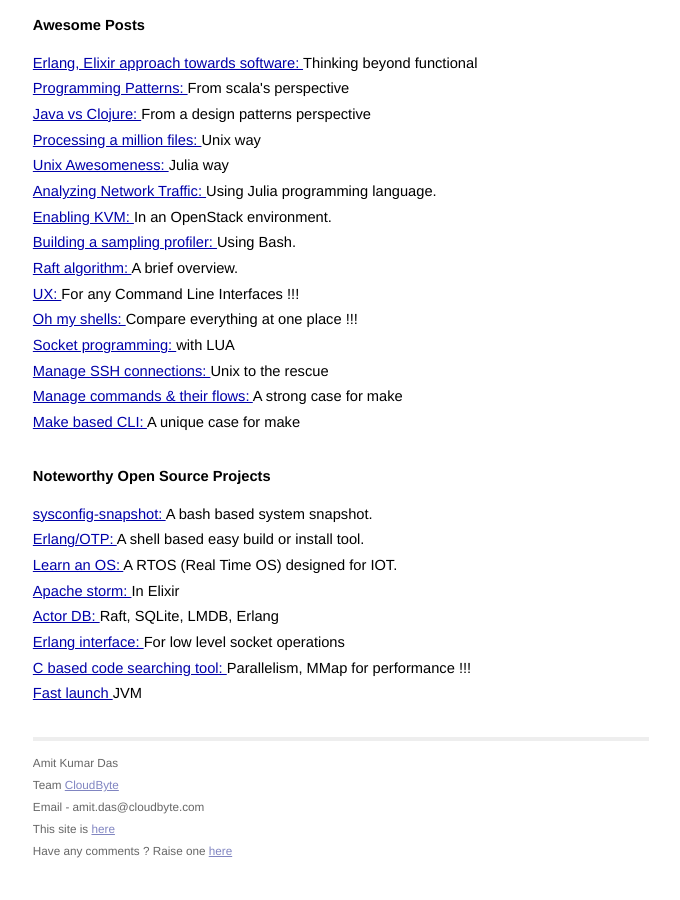
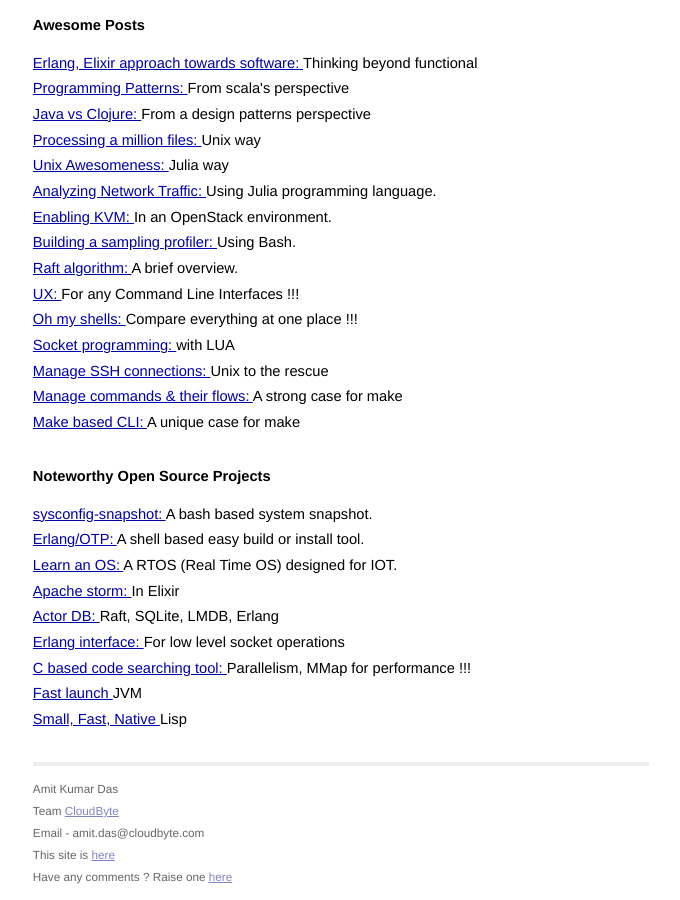
Before and after one commit to AmitKumarDas/amitkumardas.github.io, a Jekyll site: the page built from index.html, in a window 1280 px wide and 900 px high, scrolled down 1400 px. Shown: the whole window, without its empty margins (299-979 px from the left). Built offline with Jekyll 4.4.1, drawn with Linux system fonts in a browser that asks for light colours; before the commit the page ends 2274 px from its top, so only the background shows below that.

Commit message:
Update index.html

```diff
--- a/index.html
+++ b/index.html
@@ -155,5 +155,11 @@
       </a>
       JVM
     </li>
+    <li>
+      <a href="https://github.com/pixie-lang/pixie">
+        Small, Fast, Native
+      </a>
+      Lisp
+    </li>
   </ul>
 </div>
```
